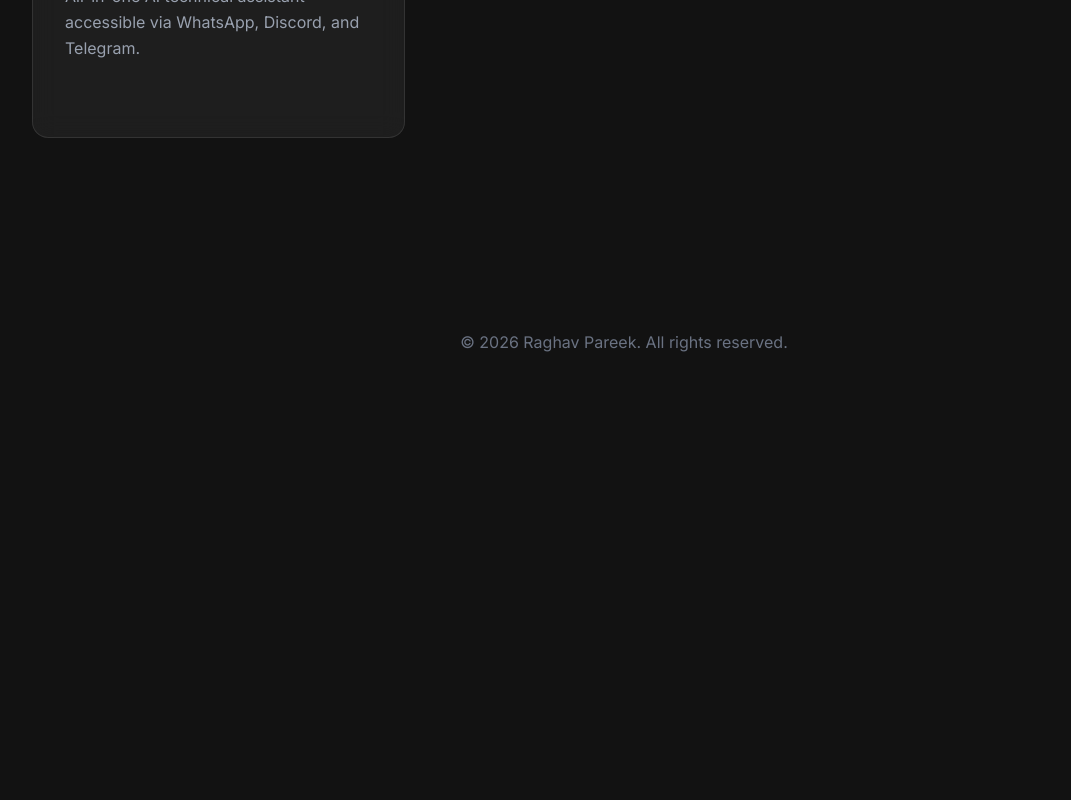
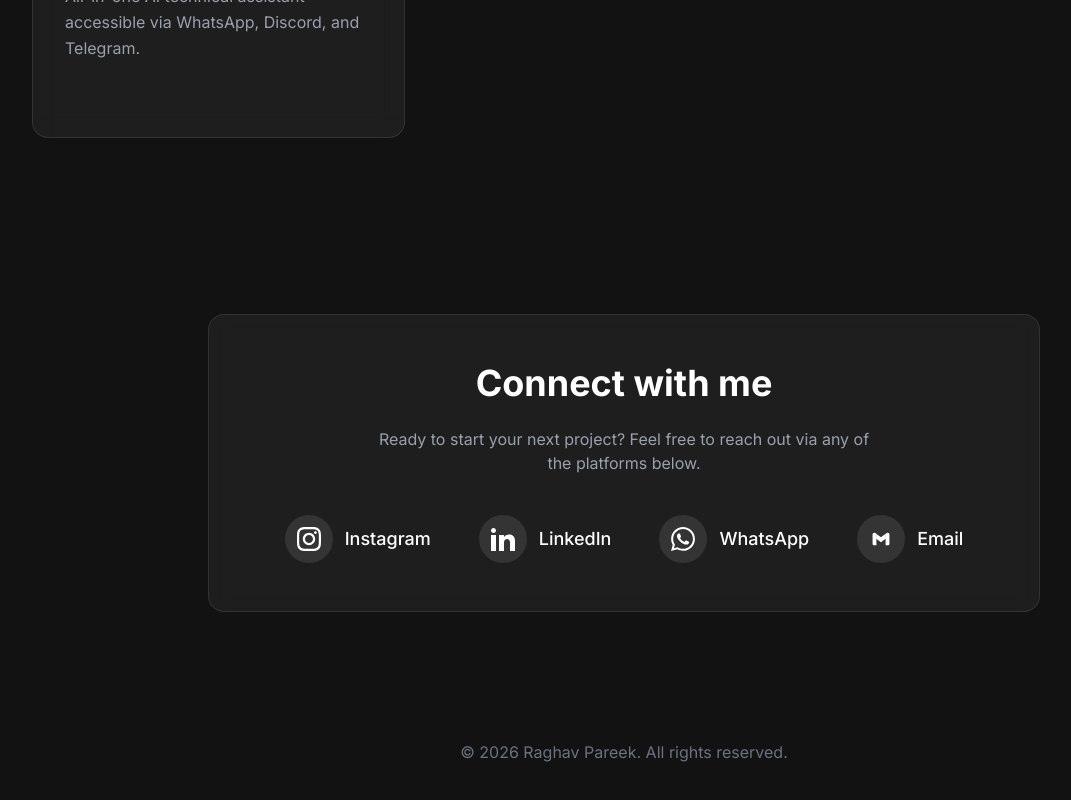
Before and after one commit to VoxenComputers/Raghav-Pareek-Portfolio, a Next.js app: page / in a window 1280 px wide. Shown: the part 5733-6533 px from the top of the page, without its empty margins (16-1087 px from the left). Before the commit the page ends 6247 px from the top, so only its background shows below. Built offline with nearby package versions, Linux system fonts and the light colour scheme.

Commit message:
Add files via upload

```diff
--- a/app/layout.tsx
+++ b/app/layout.tsx
@@ -22,7 +22,7 @@ export default function RootLayout({
 }>) {
   return (
     <html lang="en">
-      <body className={`${inter.className} antialiased`}>{children}</body>
+      <body className={`${inter.className} antialiased`} suppressHydrationWarning>{children}</body>
     </html>
   );
 }
--- a/app/page.tsx
+++ b/app/page.tsx
@@ -32,8 +32,78 @@ export default function Home() {
       {/* Projects Section */}
       <Projects />
 
-      {/* Footer / Contact placeholder */}
-      <footer className="py-24 text-center text-gray-500 pb-40">
+      {/* Contact Section */}
+      <section className="py-20 px-4 md:px-8 max-w-4xl mx-auto">
+        <div className="bg-white/5 backdrop-blur-sm border border-white/10 rounded-2xl p-8 md:p-12 text-center">
+          <h2 className="text-3xl md:text-4xl font-bold text-white mb-6">Connect with me</h2>
+          <p className="text-gray-400 mb-10 max-w-lg mx-auto">
+            Ready to start your next project? Feel free to reach out via any of the platforms below.
+          </p>
+
+          <div className="flex flex-col md:flex-row justify-center items-center gap-6 md:gap-12">
+            <a
+              href="https://www.instagram.com/voxencomputers?utm_source=ig_web_button_share_sheet&igsh=ZDNlZDc0MzIxNw=="
+              target="_blank"
+              rel="noopener noreferrer"
+              className="flex items-center gap-3 text-white hover:text-pink-500 transition-colors duration-300 group"
+            >
+              <div className="p-3 bg-white/10 rounded-full group-hover:bg-white/20 transition-colors duration-300">
+                <svg viewBox="0 0 24 24" fill="currentColor" className="w-6 h-6">
+                  <path d="M12 2.163c3.204 0 3.584.012 4.85.07 3.252.148 4.771 1.691 4.919 4.919.058 1.265.069 1.645.069 4.849 0 3.205-.012 3.584-.069 4.849-.149 3.225-1.664 4.771-4.919 4.919-1.266.058-1.644.07-4.85.07-3.204 0-3.584-.012-4.849-.07-3.26-.149-4.771-1.699-4.919-4.92-.058-1.265-.07-1.644-.07-4.849 0-3.204.013-3.583.07-4.849.149-3.227 1.664-4.771 4.919-4.919 1.266-.057 1.645-.069 4.849-.069zm0-2.163c-3.259 0-3.667.014-4.947.072-4.358.2-6.78 2.618-6.98 6.98-.059 1.281-.073 1.689-.073 4.948 0 3.259.014 3.668.072 4.948.2 4.358 2.618 6.78 6.98 6.98 1.281.058 1.689.072 4.948.072 3.259 0 3.668-.014 4.948-.072 4.354-.2 6.782-2.618 6.979-6.98.059-1.28.073-1.689.073-4.948 0-3.259-.014-3.667-.072-4.947-.196-4.354-2.617-6.78-6.979-6.98-1.281-.059-1.69-.073-4.949-.073zm0 5.838c-3.403 0-6.162 2.759-6.162 6.162s2.759 6.163 6.162 6.163 6.162-2.759 6.162-6.163c0-3.403-2.759-6.162-6.162-6.162zm0 10.162c-2.209 0-4-1.79-4-4 0-2.209 1.791-4 4-4s4 1.791 4 4c0 2.21-1.791 4-4 4zm6.406-11.845c-.796 0-1.441.645-1.441 1.44s.645 1.44 1.441 1.44c.795 0 1.439-.645 1.439-1.44s-.644-1.44-1.439-1.44z" />
+                </svg>
+              </div>
+              <span className="text-lg font-medium">Instagram</span>
+            </a>
+
+            <a
+              href="https://www.linkedin.com/in/raghav-pareek-web-developer?lipi=urn%3Ali%3Apage%3Ad_flagship3_profile_view_base_contact_details%3BYPHlFLg5T0CUZamNRZjkeA%3D%3D"
+              target="_blank"
+              rel="noopener noreferrer"
+              className="flex items-center gap-3 text-white hover:text-blue-500 transition-colors duration-300 group"
+            >
+              <div className="p-3 bg-white/10 rounded-full group-hover:bg-white/20 transition-colors duration-300">
+                <svg viewBox="0 0 24 24" fill="currentColor" className="w-6 h-6">
+                  <path d="M4.98 3.5c0 1.381-1.11 2.5-2.48 2.5s-2.48-1.119-2.48-2.5c0-1.38 1.11-2.5 2.48-2.5s2.48 1.12 2.48 2.5zm.02 4.5h-5v16h5v-16zm7.982 0h-4.968v16h4.969v-8.399c0-4.67 6.029-5.052 6.029 0v8.399h4.988v-10.131c0-7.88-8.922-7.593-11.018-3.714v-2.155z" />
+                </svg>
+              </div>
+              <span className="text-lg font-medium">LinkedIn</span>
+            </a>
+
+            <a
+              href="https://wa.me/918849993205"
+              target="_blank"
+              rel="noopener noreferrer"
+              className="flex items-center gap-3 text-white hover:text-green-500 transition-colors duration-300 group"
+            >
+              <div className="p-3 bg-white/10 rounded-full group-hover:bg-white/20 transition-colors duration-300">
+                <svg viewBox="0 0 24 24" fill="currentColor" className="w-6 h-6">
+                  <path d="M.057 24l1.687-6.163c-1.041-1.804-1.588-3.849-1.587-5.946.003-6.556 5.338-11.891 11.893-11.891 3.181.001 6.167 1.24 8.413 3.488 2.245 2.248 3.481 5.236 3.48 8.414-.003 6.557-5.338 11.892-11.893 11.892-1.99-.001-3.951-.5-5.688-1.448l-6.305 1.654zm6.597-3.807c1.676.995 3.276 1.591 5.392 1.592 5.448 0 9.886-4.434 9.889-9.885.002-5.462-4.415-9.89-9.881-9.892-5.452 0-9.887 4.434-9.889 9.884-.001 2.225.651 3.891 1.746 5.634l-.999 3.648 3.742-.981zm11.387-5.464c-.074-.124-.272-.198-.57-.347-.297-.149-1.758-.868-2.031-.967-.272-.099-.47-.149-.669.149-.198.297-.768.967-.941 1.165-.173.198-.347.223-.644.074-.297-.149-1.255-.462-2.39-1.475-.883-.788-1.48-1.761-1.653-2.059-.173-.297-.018-.458.13-.606.134-.133.297-.347.446-.521.151-.172.2-.296.3-.495.099-.198.05-.372-.025-.521-.075-.148-.669-1.611-.916-2.206-.242-.579-.487-.501-.669-.51l-.57-.01c-.198 0-.52.074-.792.372-.272.297-1.04 1.017-1.04 2.479 0 1.462 1.065 2.875 1.213 3.074.149.198 2.095 3.2 5.076 4.487.709.306 1.263.489 1.694.626.712.226 1.36.194 1.872.118.571-.085 1.758-.719 2.006-1.413.248-.695.248-1.29.173-1.414z" />
+                </svg>
+              </div>
+              <span className="text-lg font-medium">WhatsApp</span>
+            </a>
+
+            <a
+              href="mailto:raghavprk06@gmail.com"
+              className="flex items-center gap-3 text-white transition-colors duration-300 group"
+            >
+              <div className="p-3 bg-white/10 rounded-full group-hover:bg-white/20 transition-colors duration-300">
+                <svg viewBox="0 0 512 512" className="w-6 h-6">
+                  <path d="M76 190v171q0 30 30 30h52V190" className="fill-current text-white group-hover:text-[#4285f4] transition-colors duration-300" />
+                  <path d="M354 190v201h52q30 0 30-30V190" className="fill-current text-white group-hover:text-[#34a853] transition-colors duration-300" />
+                  <path d="M350 255V149l28-21c24-18 58 2 58 30v32" className="fill-current text-white group-hover:text-[#fbbc04] transition-colors duration-300" />
+                  <path d="M154 249V143l102 77 98-74v106l-98 74" className="fill-current text-white group-hover:text-[#ea4335] transition-colors duration-300" />
+                  <path d="M76 190v-32c0-29 34-48 58-30l24 18v106" className="fill-current text-white group-hover:text-[#c5221f] transition-colors duration-300" />
+                </svg>
+              </div>
+              <span className="text-lg font-medium group-hover:text-[#ea4335] transition-colors duration-300">Email</span>
+            </a>
+          </div>
+        </div>
+      </section>
+
+      {/* Footer */}
+      <footer className="py-12 text-center text-gray-500">
         <p>© 2026 Raghav Pareek. All rights reserved.</p>
       </footer>
     </main>
```
